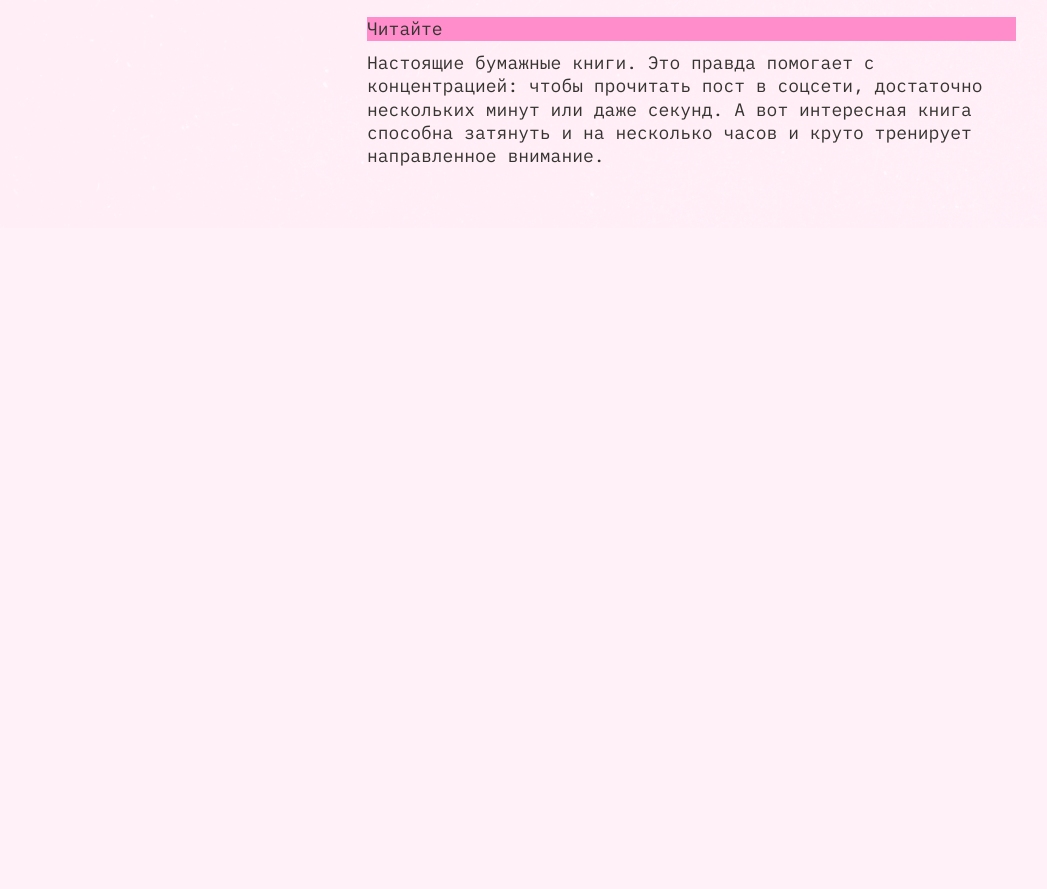
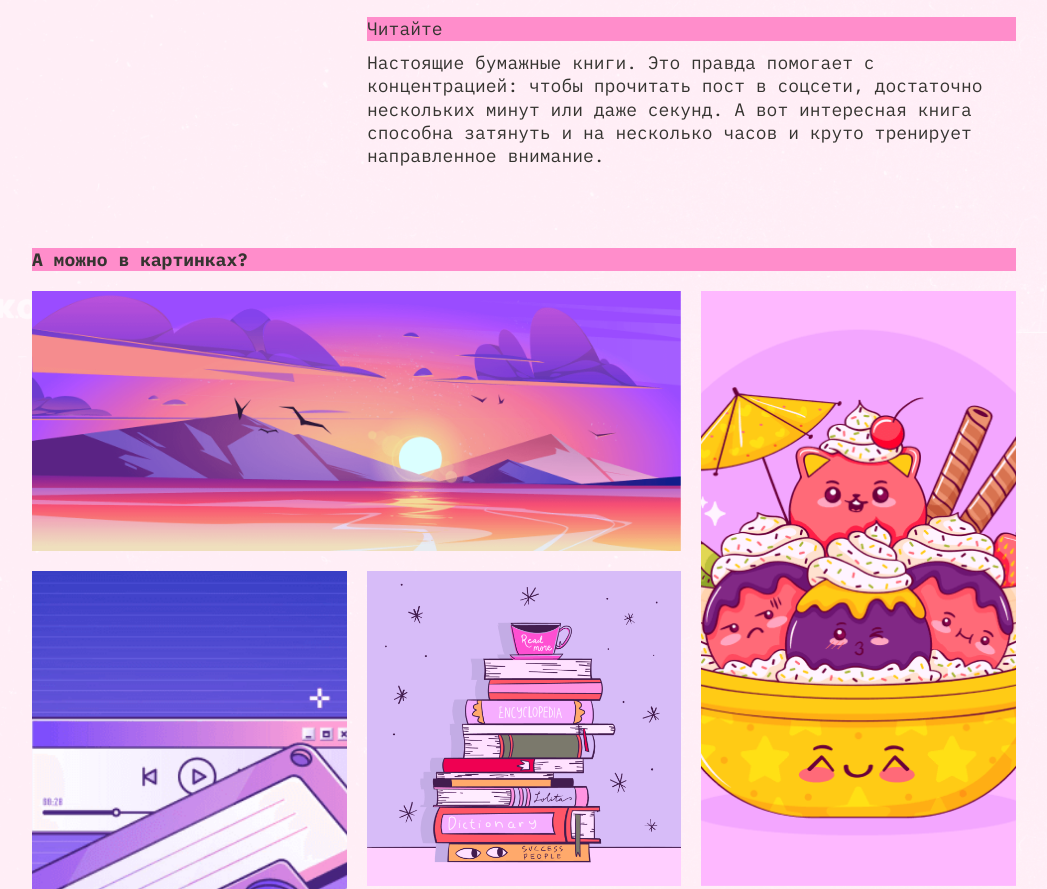
Before and after one commit to RomanPestryakov98/slozhno-sosredotochitsya-fd, a plain HTML site: page index.html in a window 1280 px wide. Shown: the part 2867-3756 px from the top of the page, without its empty margins (116-1163 px from the left). Before the commit the page ends 3095 px from the top, so only its background shows below. Drawn offline with Linux system fonts and the light colour scheme.

Commit message:
add gallery

```diff
--- a/index.html
+++ b/index.html
@@ -140,6 +140,17 @@
           </li>
         </ul>
       </section>
+
+      <section class="section section__gallery section_type_row">
+        <h2 class="section__title title-decor">А можно в картинках?</h2>
+        <div class="gallery">
+          <img src="./images/sunset.png" class="gallery__image gallery__image_type_big-column" alt="Закат" loading="lazy">
+          <img src="./images/ice-cream.png" class="gallery__image gallery__image_type_big-row" alt="Мороженное" loading="lazy">
+          <img src="./images/tape.png" class="gallery__image gallery__image_type_big-row" alt="Лента" loading="lazy">
+          <img src="./images/books.png" class="gallery__image" alt="Книги" loading="lazy">
+          <img src="./images/street.png" class="gallery__image gallery__image_type_big-column" alt="Улица" loading="lazy">
+        </div>
+      </section>
     </main>
 
   </body>
--- a/styles/dark.css
+++ b/styles/dark.css
@@ -11,6 +11,7 @@
   */
   --blue-color: #000028;
   --accent-color: rgb(255, 0, 112);
+  --accent-text-color: var(--blue-color);
 
   --button-color: var(--accent-color);
   --button-hover-color: rgba(255, 0, 112, 0.4);
--- a/styles/light.css
+++ b/styles/light.css
@@ -11,6 +11,7 @@
   */
   --gray-color: rgb(53, 52, 48);
   --accent-color: #ff8dcb;
+  --accent-text-color: var(--gray-color);
 
   --button-color: var(--gray-color);
   --button-hover-color: rgba(53, 52, 48, 0.4);
@@ -40,6 +41,7 @@
   :root {
     --gray-color: rgb(53, 52, 48);
     --accent-color: #ff8dcb;
+    --accent-text-color: var(--gray-color);
 
     --button-color: var(--gray-color);
     --button-hover-color: rgba(53, 52, 48, 0.4);
--- a/styles/style.css
+++ b/styles/style.css
@@ -15,10 +15,6 @@
   background-size: cover;
   background-attachment: fixed;
   background-position: bottom;
-}
-
-.title-decor {
-  background-color: var(--accent-color);
 }
 
 /* HEADER */
@@ -267,3 +263,44 @@ main {
     grid-template-columns: 1fr;
   }
 }
+
+/* GALLERY */
+
+.gallery {
+  display: grid;
+  gap: 20px;
+  grid-template-columns: repeat(3, 1fr);
+}
+
+.gallery__image {
+  inline-size: 100%;
+  block-size: 100%;
+  object-fit: cover;
+}
+
+.gallery__image_type_big-column {
+  grid-column: span 2;
+}
+
+.gallery__image_type_big-row {
+  grid-row: span 2;
+}
+
+.title-decor {
+  background-color: var(--accent-color);
+  color: var(--accent-text-color);
+}
+
+@media screen and (width < 768px) {
+  .gallery {
+    grid-template-columns: 1fr;
+  }
+
+  .gallery__image_type_big-column {
+    grid-column: span 1;
+  }
+
+  .gallery__image_type_big-row {
+    grid-row: span 1;
+  }
+}
--- a/styles/variables.css
+++ b/styles/variables.css
@@ -5,6 +5,7 @@
 :root {
   --blue-color: #000028;
   --accent-color: rgb(255, 0, 112);
+  --accent-text-color: var(--blue-color);
 
   --button-color: var(--accent-color);
   --button-hover-color: rgba(255, 0, 112, 0.4);
```
